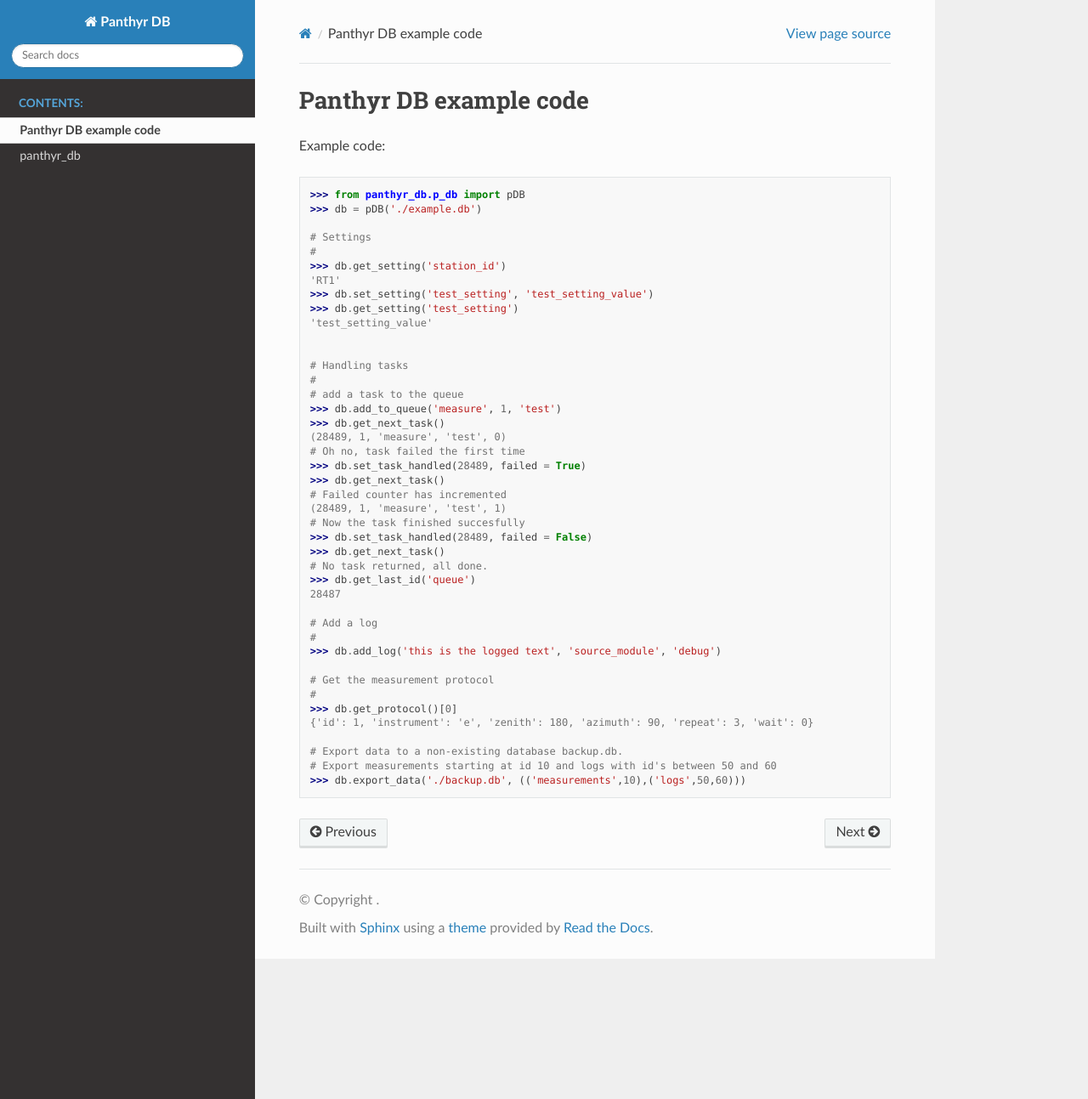
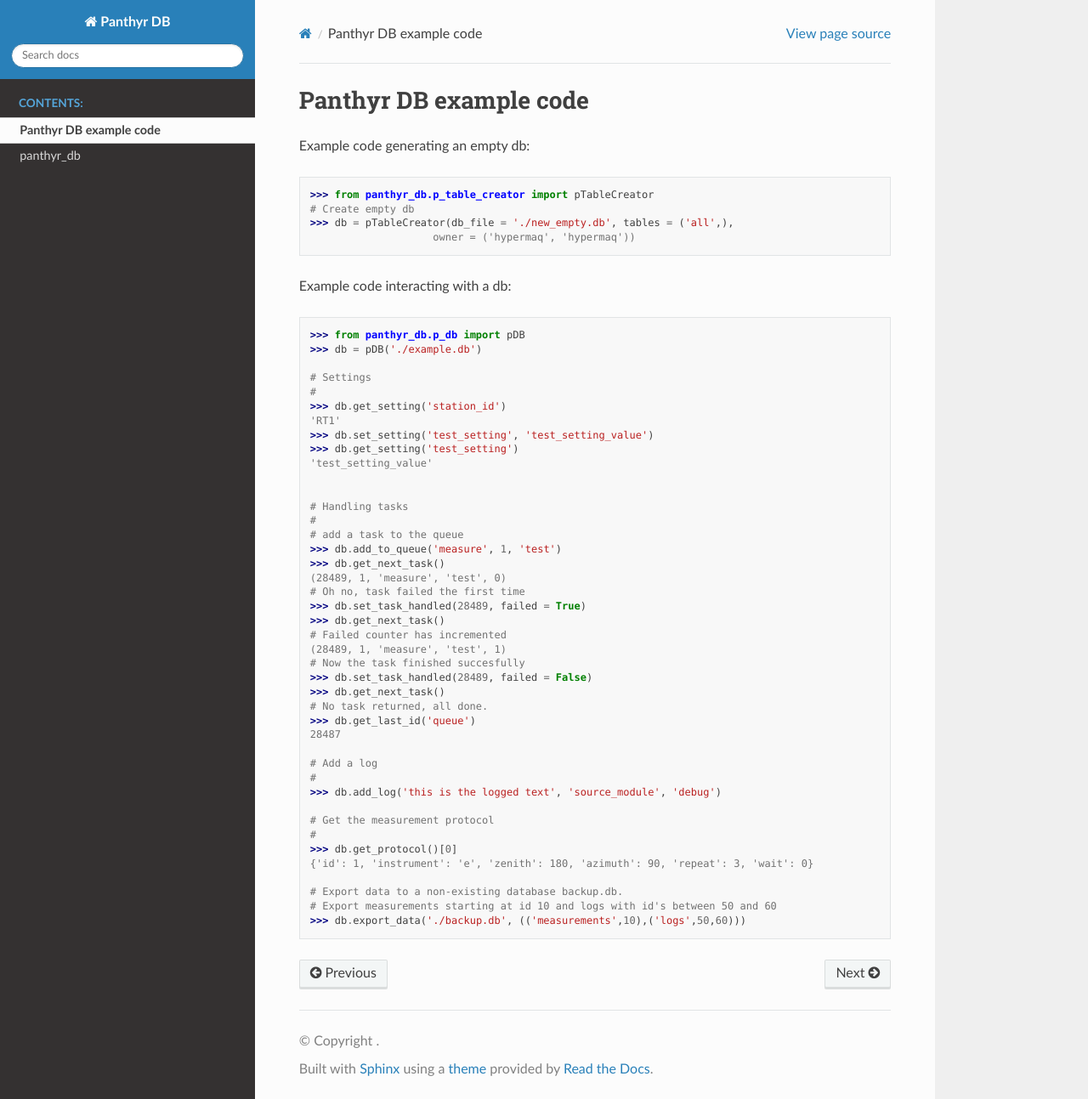
Before and after one commit to Panthyr/panthyr_db, a Sphinx documentation site: the page built from docs/source/usage.rst, in a window 1280 px wide and 1293 px high. Shown: the whole window at 85% size. Built offline with Sphinx 7.4.7 and the Read the Docs theme 2.0.0, drawn with Linux system fonts in a browser that asks for light colours.

Commit message:
Added how to create and empty db

```diff
--- a/docs/source/usage.rst
+++ b/docs/source/usage.rst
@@ -2,7 +2,17 @@
 Panthyr DB example code
 ===============================
 
-Example code:
+Example code generating an empty db:
+
+.. code:: python
+
+    >>> from panthyr_db.p_table_creator import pTableCreator
+    # Create empty db
+    >>> db = pTableCreator(db_file = './new_empty.db', tables = ('all',),
+                        owner = ('hypermaq', 'hypermaq'))
+
+
+Example code interacting with a db:
 
 .. code:: python
 
```
